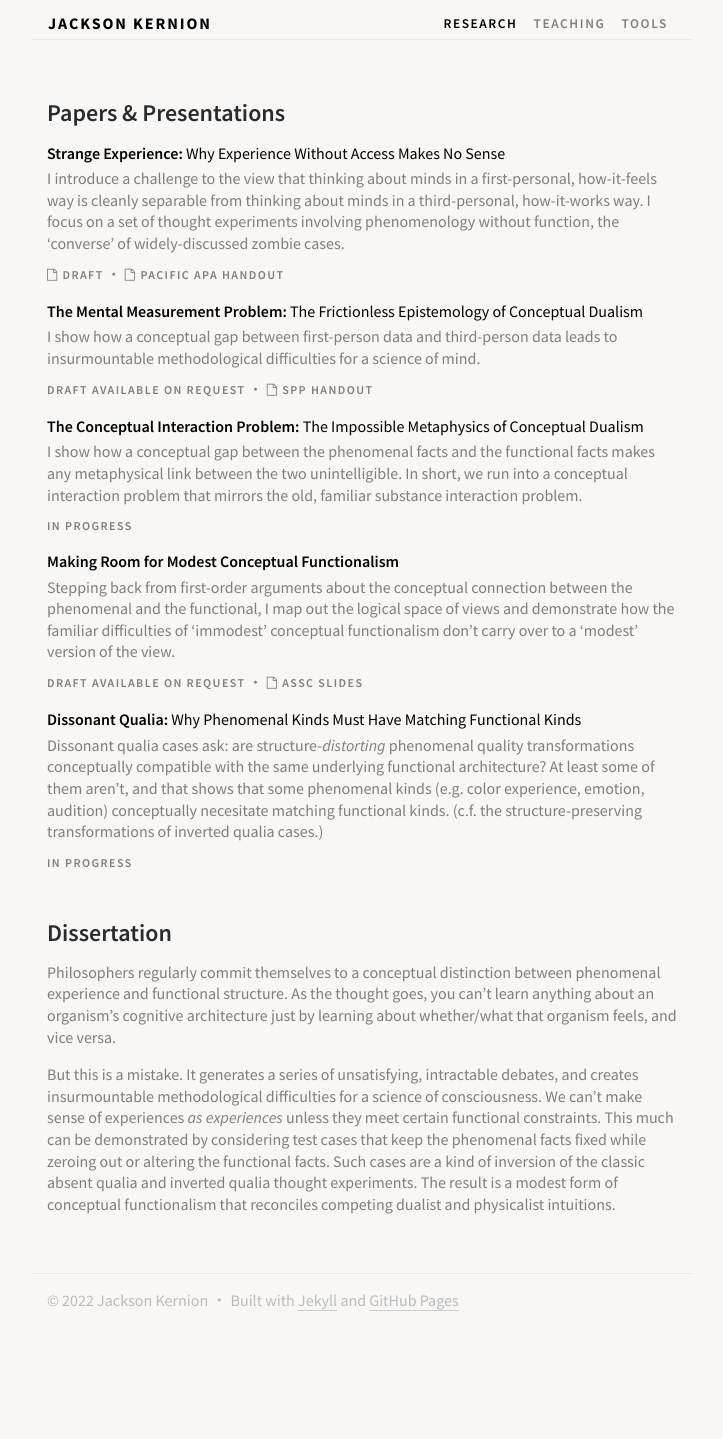
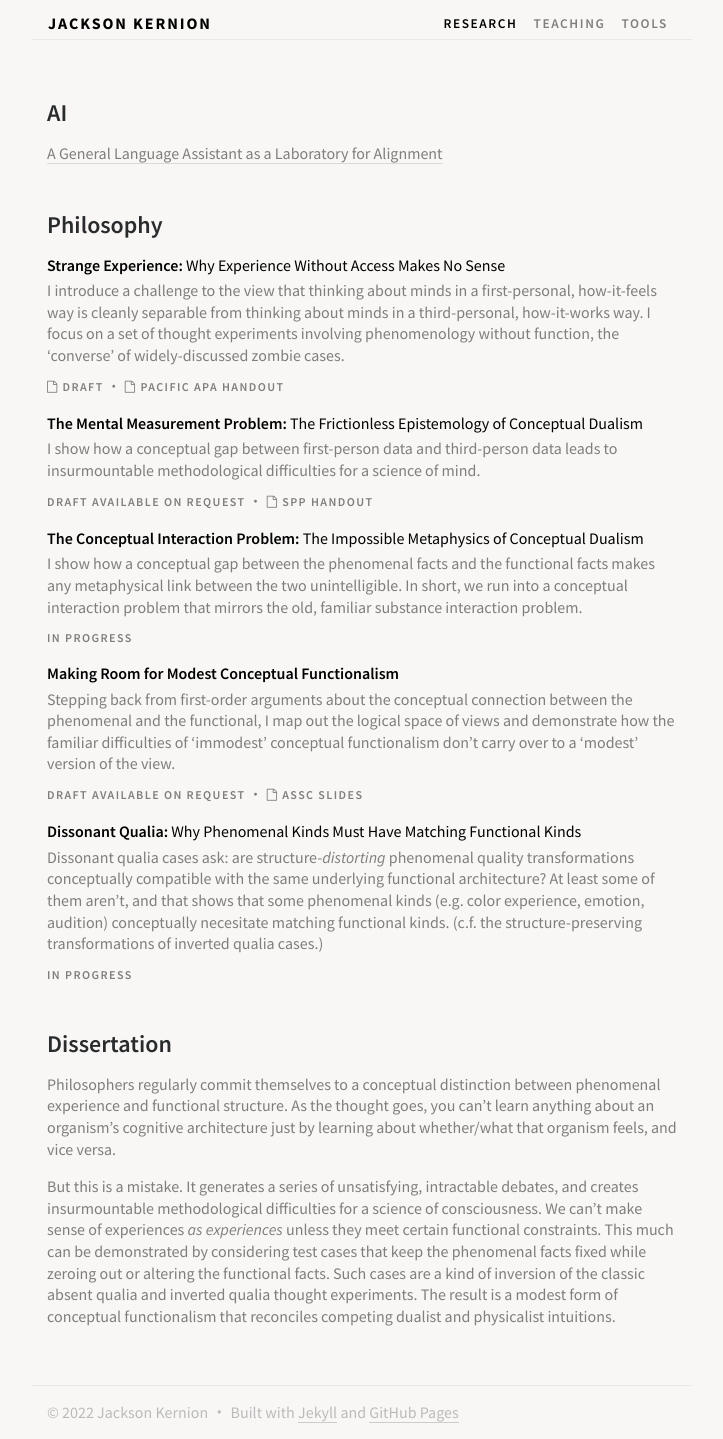
Before and after one commit to jacksonkernion/jacksonkernion.github.io, a Jekyll site: the page built from research.md, in a window 1280 px wide. Shown: the whole page, without its empty margins (278-1001 px from the left). Built offline with Jekyll 4.4.1, drawn with Linux system fonts in a browser that asks for light colours; nearby versions of some CDN libraries; our own code applies the rules of GitHub Pages for plain Markdown files; before the commit the page ends 1327 px from its top, so only the background shows below that.

Commit message:
Update research.md

```diff
--- a/research.md
+++ b/research.md
@@ -2,7 +2,13 @@
 title: Research
 ---
 
-# Papers & Presentations
+# AI
+
+{% assign aipapers = site.publications | where: "category", "AI" %}
+{% include item-list.html list=aipapers %}
+
+[A General Language Assistant as a Laboratory for Alignment](https://arxiv.org/abs/2112.00861)
+# Philosophy
 
 {% assign papers = site.publications | where: "category", "Papers" %}
 {% include item-list.html list=papers %}
```
